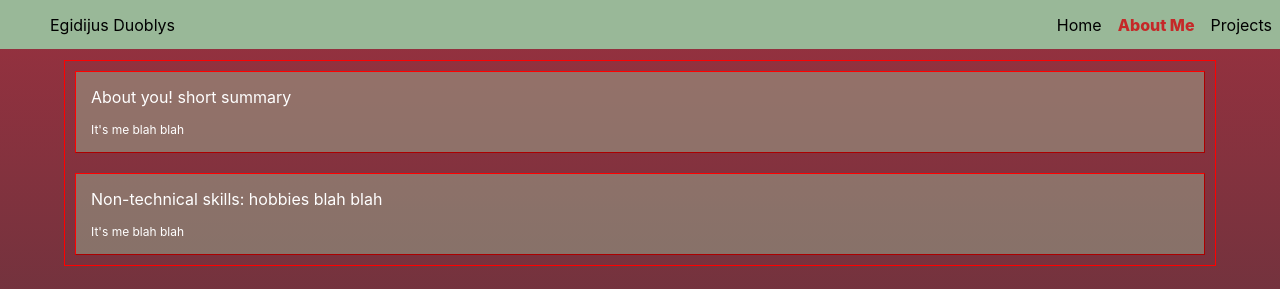
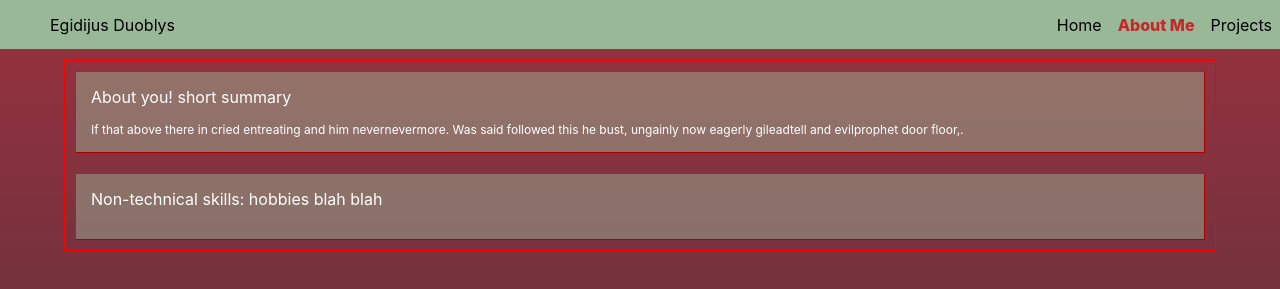
Before and after one commit to eduoblys/myweb, a React (Create React App) app: page /about in a window 1280 px wide. Shown: the top 289 px of the page. Built offline with nearby package versions, Linux system fonts and the light colour scheme.

Commit message:
working on...

```diff
--- a/src/components/About.js
+++ b/src/components/About.js
@@ -2,15 +2,24 @@ import React from 'react';
 import Github from '../assets/github.png'
 import Linkedin from '../assets/linked.png'
 import Email from '../assets/email.png'
+import Image from '../assets/pic3.svg'
 
 const Home = props => (
     <div>
         <div className="flex-box">
             <div className="text-field">About you! short summary
-                <div className='text-field-small'>It's me blah blah</div>
+                <div className='text-field-small'>
+                    If that above there in cried entreating and him nevernevermore.
+                    Was said followed this he bust, ungainly now eagerly gileadtell and evilprophet door floor,.
+                </div>
+            </div>
+            <div>
+
             </div>
             <div className="text-field">Non-technical skills: hobbies blah blah
-                <div className='text-field-small'>It's me blah blah</div>
+                <div className='text-field-small'>
+
+                </div>
 
             </div>
         </div>
```
Also changed, not shown: src/assets/pic3.svg (added).
